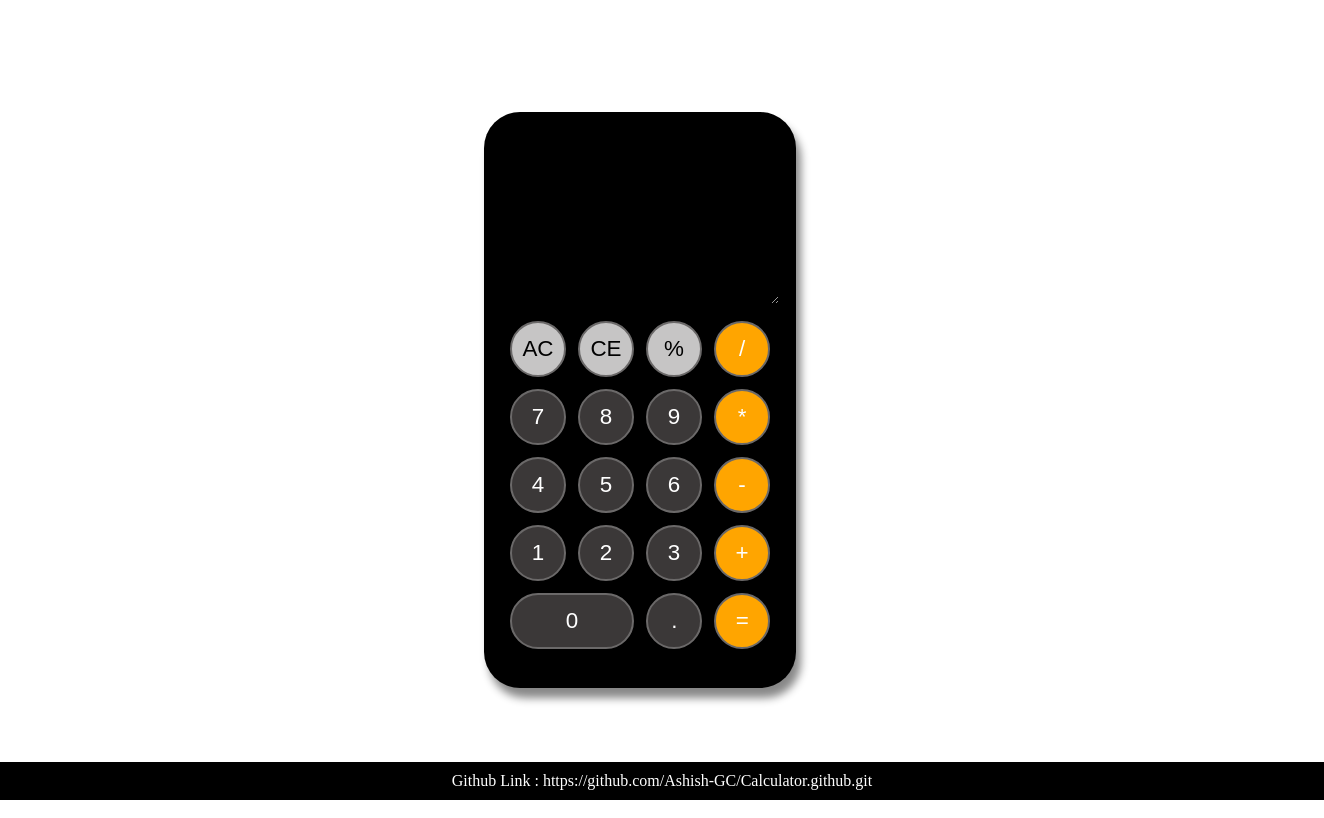
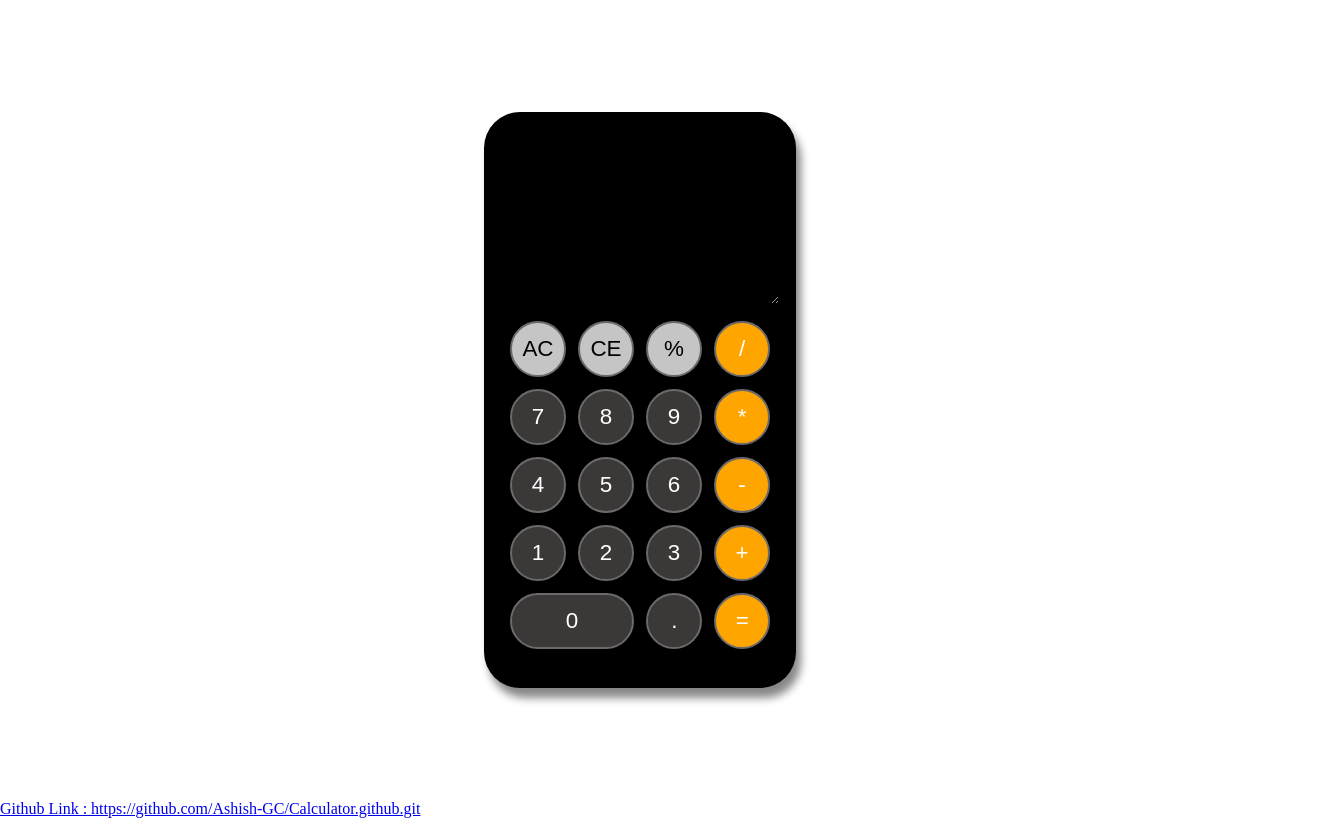
Before and after one commit to Ashish-GC/Calculator.github, a plain HTML site: page index.html in a window 1280 px wide. Shown: the whole page, 1324 px wide, since content can reach past the window. Drawn offline with Linux system fonts and the light colour scheme.

Commit message:
Update style.css

```diff
--- a/style.css
+++ b/style.css
@@ -63,13 +63,3 @@ color:black;
     width:7.8rem;
     border-radius: 100px;
 }
-footer{
-    position: absolute;
-    background: black;
-    padding:10px 22px;
-    text-align: center;
-    bottom: 0;
-    width:100vw;
- }
- footer a{color: white;
-text-decoration: none;}
```
